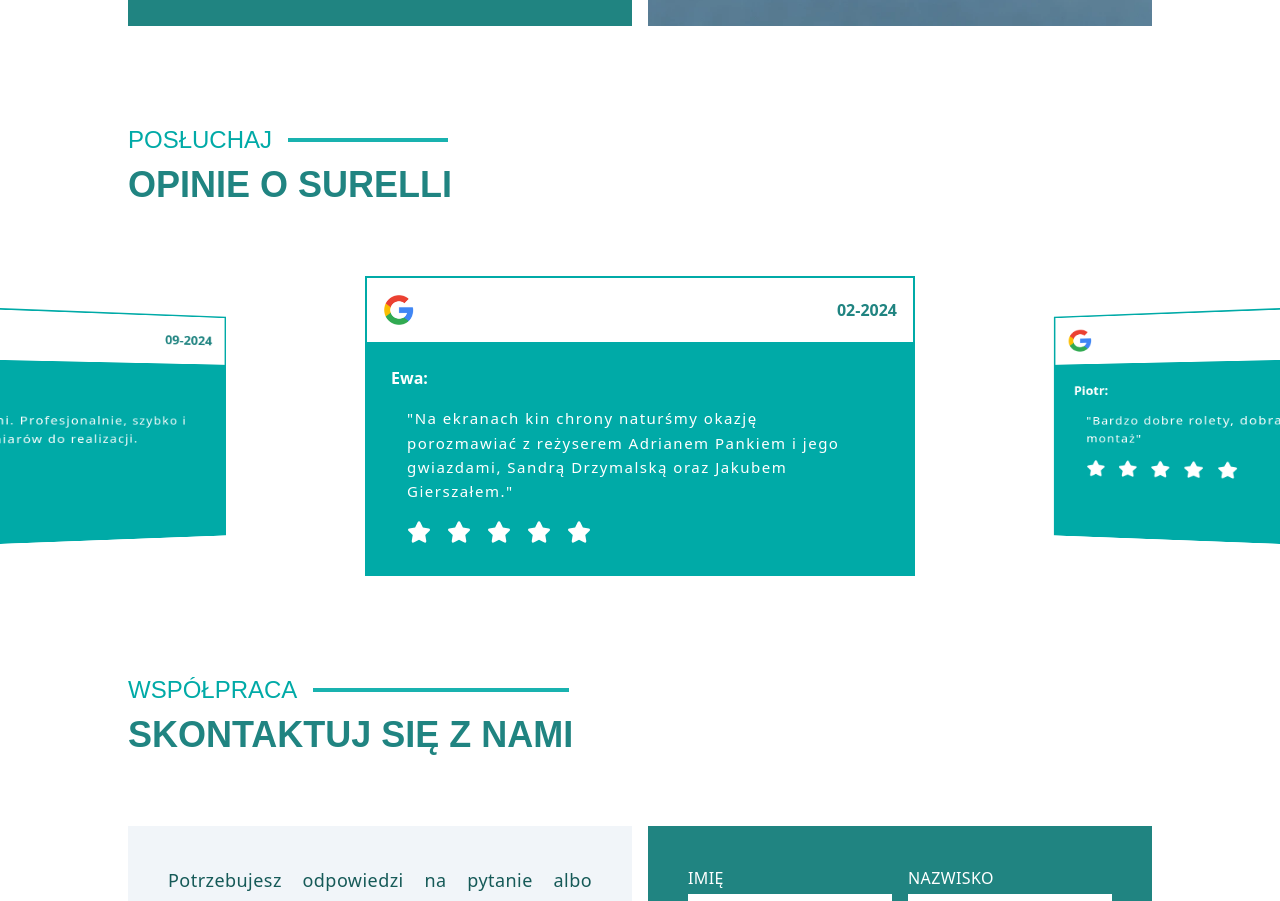
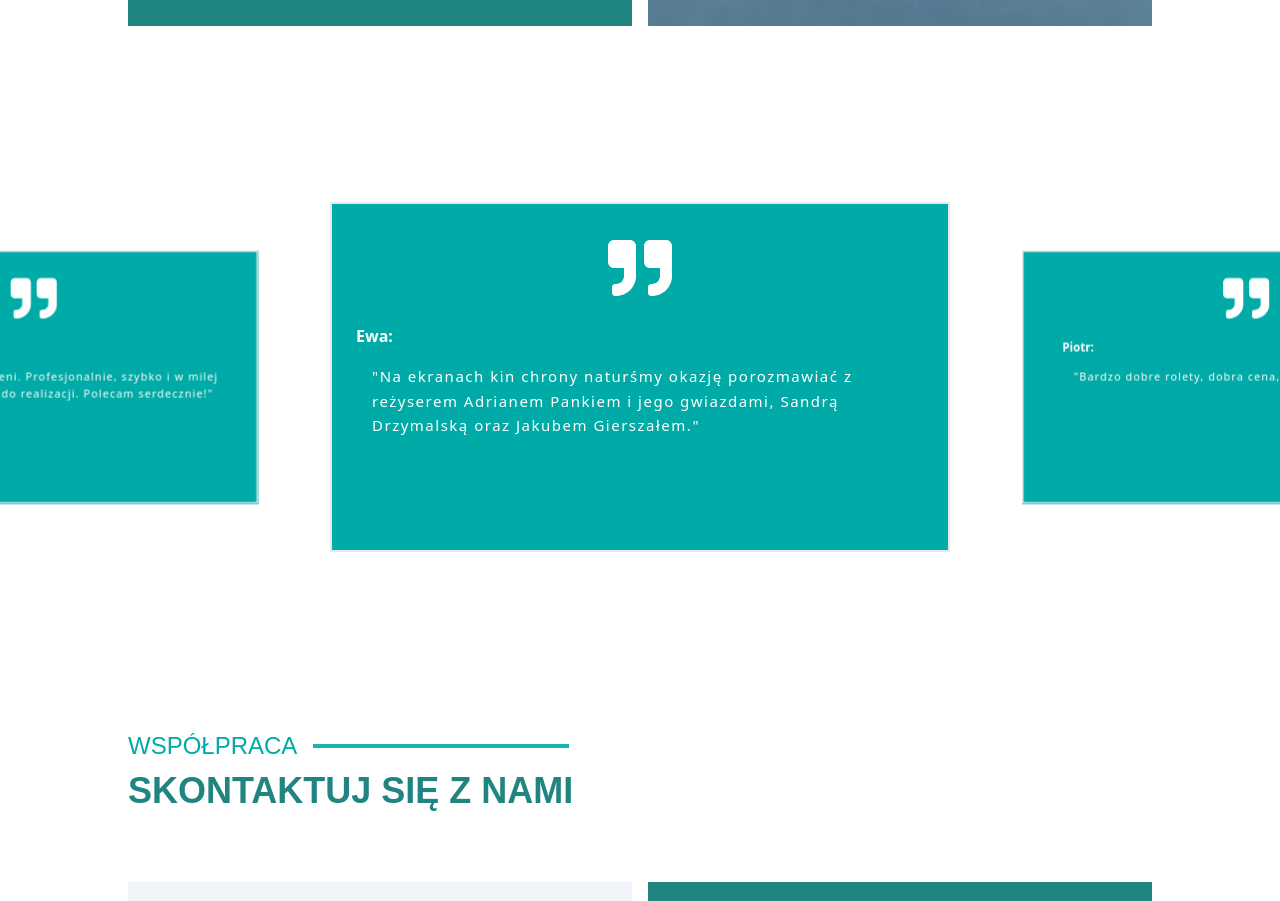
Before and after one commit to Hosuqa/Surella, a React (Vite) app: page / in a window 1280 px wide. Shown: the part 4555-5456 px from the top of the page. Built offline with nearby package versions, Linux system fonts and the light colour scheme; a web font is replaced by a local one.

Commit message:
[ADD] - review new style

```diff
--- a/src/components/global/ContentBox.tsx
+++ b/src/components/global/ContentBox.tsx
@@ -63,13 +63,13 @@ const ContentBox = () => {
             <Counter />
             <Colab />
             <Review />
+
             <Contact />
-            <Sandbox />
+            {/* <Sandbox /> */}
             <Footer />
-            {/* Modal */}
+
+
             <Modal isOpen={isModalOpen} onClose={handleButtonClick} />
-
-            {/* Button to open modal */}
             <button
                 className="calcbutton fixed bottom-3 right-3 xl:bottom-6 xl:right-6 bg-surella-700 text-white p-3 shadow-lg hover:bg-surella-800 duration-500 z-50"
                 onClick={handleButtonClick}
--- a/src/components/sections/Review.css
+++ b/src/components/sections/Review.css
@@ -1,10 +1,18 @@
-.swiper {
-    width: 100%;
-    padding-top: 30px;
-    padding-bottom: 50px;
+.swiper-button-next,
+.swiper-button-prev {
+  color: rgb(22 90 88);
+  width: 40px;
+  height: 50px;
+  display: flex;
+  justify-content: center;
+  align-items: center;
+  font-size: 40px;
+  transition: background-color 0.3s ease, opacity 0.3s ease;
+}
+@media (max-width: 1500px) {
+  .swiper-button-next,
+  .swiper-button-prev {
+    opacity: 0;
+    pointer-events: none;
   }
-
-  .swiper-slide {
-    background-position: center;
-    background-size: cover;
-  }
+}
--- a/src/components/sections/Review.tsx
+++ b/src/components/sections/Review.tsx
@@ -7,9 +7,11 @@ import reviewData from "../../Review.json";
 import gsap from "gsap";
 import { ScrollTrigger } from "gsap/dist/ScrollTrigger";
 import { Swiper, SwiperSlide } from 'swiper/react';
-import { EffectCoverflow } from 'swiper/modules';
-import { Autoplay } from "swiper/modules";
-
+import { Autoplay, Navigation,EffectCoverflow } from "swiper/modules";
+import { FaQuoteRight } from "react-icons/fa";
+import 'swiper/css/navigation';
+import 'swiper/css';
+import './Review.css'
 gsap.registerPlugin(ScrollTrigger);
 
 type Props = {
@@ -40,47 +42,77 @@ const ReviewCard = (props: Props) => (
   </div>
 );
 
+const ReviewCard2 = (props: Props) => (
+  <div className="bg-surella-500 select-none w-full h-full border-2 border-surella700 justify-beween flex flex-col items-center">
+    <FaQuoteRight className="text-white h-16 w-16 mt-8"/>
+    <div className=" h-ful p-6 flex flex-col">
+      <p className="text-white font-bold">{props.name}:</p>
+      <p className="text-[15px] text-white tracking-widest leading-relaxed my-4 mx-4">
+        "{props.text}"
+      </p>
+    </div>
+    {/* <div className="mb-8 bg-white rounded-full p-2">
+      <img src={google} alt="google" className="h-8 w-8 " />
+    </div>   */}
+  </div>
+);
+
 const Sandbox = () => {
 
   return (
-    <>
-      <XlWrapper>
+    <div className="bg my-20">
+      {/* <XlWrapper >
         <div className="w-full h-full">
           <Title title="Opinie o Surelli" subtitle="Posłuchaj" />
         </div>
-      </XlWrapper>
-      <div className="reviews-slider">
+      </XlWrapper> */}
+      <div className="reviews-slider ">
         <Swiper
           effect="coverflow"
           grabCursor={true}
           centeredSlides={true}
-          slidesPerView="auto"
+          slidesPerView={3}
           loop={true}
           speed={550}
-          spaceBetween={160}
           autoplay={{
             delay: 5000,
             disableOnInteraction: false,
             pauseOnMouseEnter: true,
           }}
           coverflowEffect={{
-            rotate: 20,
+            rotate: 0,
             stretch: 0,
             depth: 100,
             modifier: 1,
             slideShadows: false,
-            scale: 0.9,
+            scale: 0.8,
           }}
-          modules={[EffectCoverflow, Autoplay]}
+          navigation
+          breakpoints={{
+            0: {
+              slidesPerView: 1,
+              spaceBetween: 20,
+            },
+            768: {
+              slidesPerView: 2,
+              spaceBetween: 40,
+            },
+            1500: {
+              slidesPerView: 3,
+              spaceBetween: 100,
+            },
+          }}
+          modules={[EffectCoverflow, Autoplay, Navigation]}
+          className="relative"
         >
           {reviewData.map((review, index) => (
-            <SwiperSlide key={index} className="h-[300px] px-6 md:px-0 md:w-[550px] md:h-[300px]">
-              <ReviewCard text={review.text} date={review.date} name={review.name} />
+            <SwiperSlide key={index} className="h-[300px] px-6 md:px-0 md:w-[100px] md:h-[350px]">
+              <ReviewCard2 text={review.text} date={review.date} name={review.name} />
             </SwiperSlide>
           ))}
         </Swiper>
       </div>
-    </>
+    </div>
   );
 };
 
```
